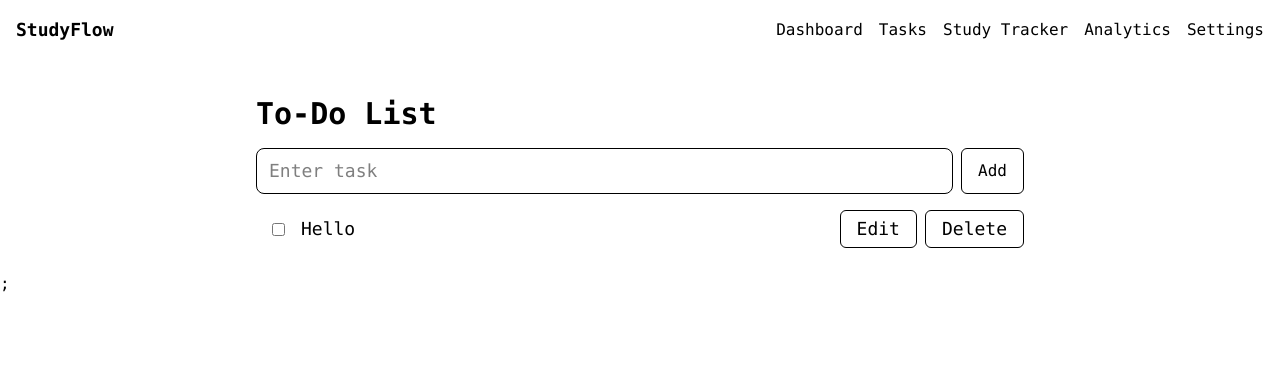
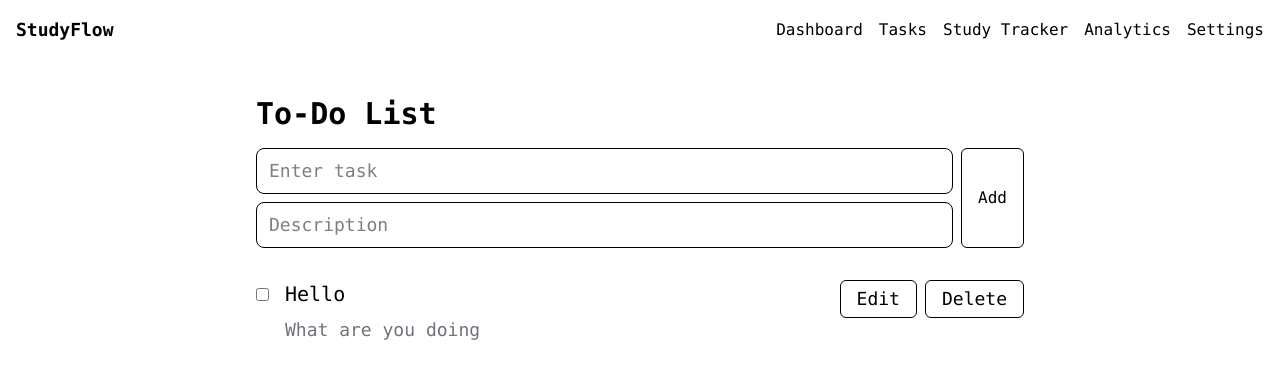
Before and after one commit to itsanup1/StudyFlow, a React (Vite) app: page / in a window 1280 px wide. Shown: the top 378 px of the page. Built offline with nearby package versions, Linux system fonts and the light colour scheme.

Commit message:
Updated the Todo list and added the description entering function

```diff
--- a/src/App.jsx
+++ b/src/App.jsx
@@ -8,7 +8,7 @@ function App() {
     <>
         <Navbar />
         <ToDo />
-        {/*<EditModal/>*/};
+        {/*<EditModal/>*/}
      </>
   )
 }
--- a/src/Tools/To-Do.jsx
+++ b/src/Tools/To-Do.jsx
@@ -10,6 +10,7 @@ export function ToDo(){
                     {
                         id: 1,
                         text: "Hello",
+                        description:"What are you doing",
                         completed: false,
                     },
                 ];
@@ -24,6 +25,8 @@ export function ToDo(){
 
     const [editText, setEditText] = useState("");
 
+    const [description, setDescription] = useState("");
+
     const inputRef = useRef(null);
 
     useEffect(() => {
@@ -37,6 +40,7 @@ export function ToDo(){
         localStorage.setItem("todos", JSON.stringify(todos));
     }, [todos]);
 
+    {/*Add Todo Function*/}
     function addTodo() {
         if (input.trim() === "") return;
 
@@ -45,16 +49,19 @@ export function ToDo(){
             {
             id: Date.now(),
             text: input,
+            description: description,
             completed: false,
             },
         ]);
 
         setInput("");
+        setDescription("");
     }
 
     function deleteTodo(id) {
         setTodos(todos.filter((todo) => todo.id !== id));
     }
+
 
     function saveEdit(id) {
         setTodos(
@@ -65,7 +72,7 @@ export function ToDo(){
         setEditId(null);
         setEditText("");
     }
-
+    {/*Complete Task Toggle Function*/}
     function toggleComplete(id) {
         setTodos(
             todos.map((todo) =>
@@ -78,9 +85,12 @@ export function ToDo(){
 
     return(
         <div className="mt-5 p-4 max-w-200 mx-auto">
-            <h1 className="text-3xl font-bold mb-4 ">To-Do List</h1>
-            <div>
-                <div className="flex gap-2">
+            <h1 className="text-3xl font-bold mb-4 w-full ">To-Do List</h1>
+            <div className="w-full">
+                <div className="flex gap-2 w-full">
+                    <div className="flex flex-col gap-2 w-full">
+
+                    {/*Title Input Box*/}
                     <input
                     type="text"
                     placeholder="Enter task"
@@ -89,41 +99,72 @@ export function ToDo(){
                     className="text-lg w-full px-3 py-2 border rounded-lg
                             focus:outline-none focus:ring-2 focus:ring-blue-500 "
                     />
+
+                    {/*Description Input Box*/}
+                    <input
+                      className = "text-lg w-full px-3 py-2 border rounded-lg focus:outline-none focus:ring-2 focus:ring-blue-500"
+                      placeholder="Description"
+                      value={description}
+                      onChange={(e) => setDescription(e.target.value)}
+                    />
+
+                    </div>
+
+                    {/*Add Todo Button*/}
                     <button className="btn1"
                                      onClick = {()=>addTodo()}
                     >
                         Add
                     </button>
                 </div>
-                <ul className=" w-full mt-4 text-lg px-2">
+                <ul className=" w-full mt-8 text-lg ">
                     {todos.map((todo,)=>
-                        <li className="m-2 w-full flex " key={todo.id}>
+                        <li className=" w-full mt-4 flex " key={todo.id}>
                         {(editId == todo.id) ?
                             <div className="flex gap-2 w-full">
+                                {/*Edit Title Box*/}
                                 <input type="text"
                                              value={editText}
                                              ref = {inputRef}
                                              onChange = {(e)=>setEditText(e.target.value)}
                                              placeholder="Edit Task...."
                                              className=" w-full p-1 rounded-md  focus:outline-none focus:ring-2 focus:ring-blue-400"/>
+                                {/*Save Edit Button*/}
                                 <button className="btn1" onClick = {()=>saveEdit()}>Save</button>
                             </div>:
 
-                        <div className="flex items-center w-full ">
+                        <div className="flex items-start w-full ">
+                            {/*CheckBox*/}
                             <input
                                 type="checkbox"
                                 checked={todo.completed}
                                 onChange={() => toggleComplete(todo.id)}
-                                className="mr-4 "
+                                className="mr-4 mt-2"
                             />
+                            <div className="flex flex-col gap-2 w-full">
+
+                                {/*Title Output*/}
                                 <span
                                     className={`
-                                    truncate w-full
+                                        truncate text-xl font-700 w-full text-zinc
                                         ${todo.completed ? "line-through text-gray-400" : ""}
                                     `}
                                     >
                                     {todo.text}
                                 </span>
+
+                                {/*Description Output*/}
+                                <span
+                                    className={`
+                                        truncate text-lg font-300 w-full text-zinc-500
+                                        ${todo.completed ? "invisible " : ""}
+                                    `}
+                                    >
+                                    {todo.description}
+                                </span>
+                            </div>
+
+                            {/*Edit & Delete Button*/}
                             <div className =" flex gap-2 items-center ">
                                 <button disabled = {todo.completed} className = "btn1 disabled:opacity-40"  onClick = {()=>{setEditId(todo.id); setEditText(todo.text)}}>Edit</button>
                                 <button className="btn1" onClick = {()=>deleteTodo(todo.id)}>Delete</button>
```
Lines whose indentation alone changed are shown as unchanged.
